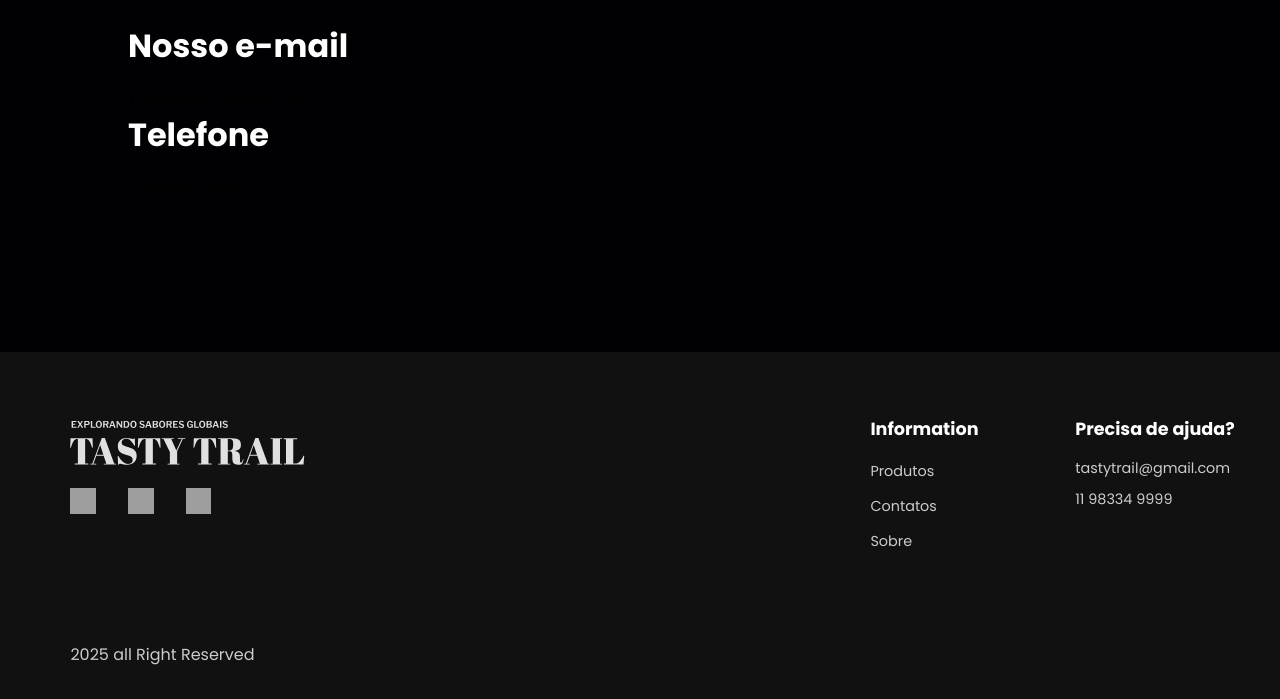
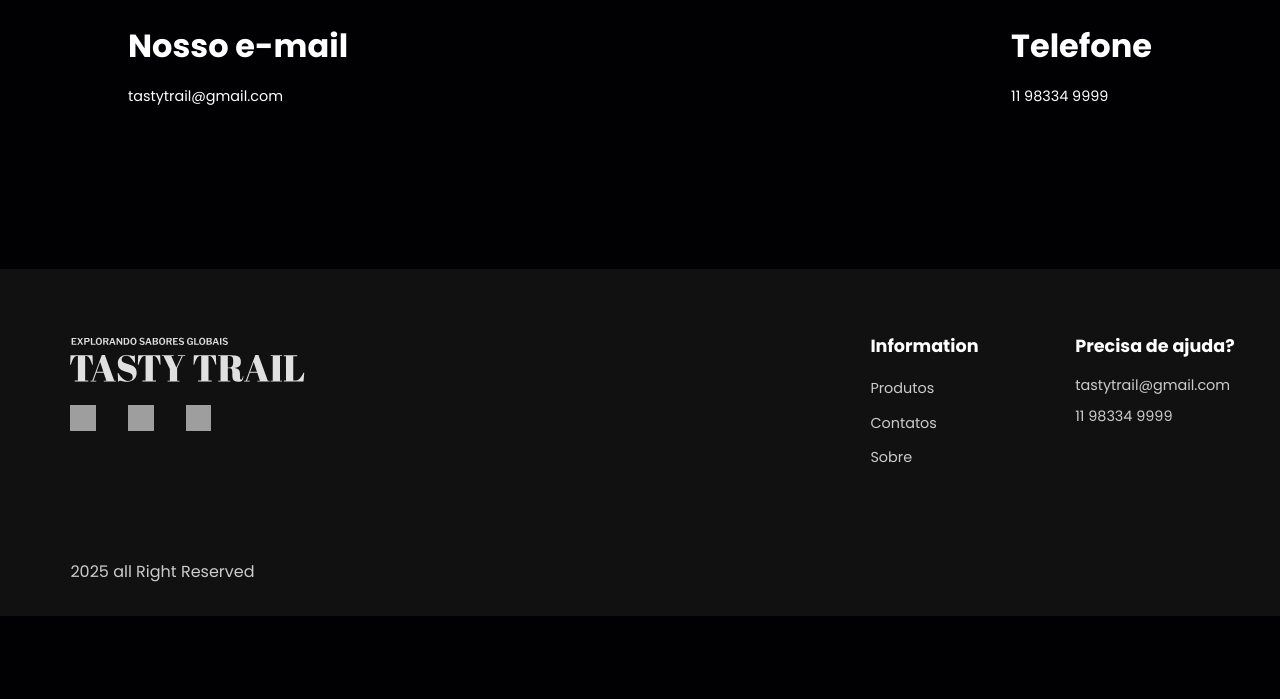
Before and after one commit to Medmaya/tastytrail_projeto, a Flask app: template templates/contatos.html in a window 1280 px wide. Shown: the part 644-1343 px from the top of the page. After the commit the page ends 1260 px from the top, so only its background shows below. Run offline with Flask 3, Linux system fonts and the light colour scheme; the template is opened without the code that fills it, so the values that code supplies are empty; grey boxes are pictures that could not be loaded.

```diff
--- a/static/style.css
+++ b/static/style.css
@@ -617,10 +617,15 @@ section {
 .contatos {
   display: flex;
   width: 100%;
-  flex-direction: column;
   justify-content: space-between;
   margin-top: 2vh;
   padding-bottom: 4vh;
+}
+
+.contatos-left,
+.contatos-right {
+  display: flex;
+  flex-direction: column;
 }
 
 .contatos h4 {
@@ -630,3 +635,10 @@ section {
   margin-bottom: 2vh;
   font-weight: 600;
 }
+
+.contatos p {
+  text-transform: none;
+  font-size: 1.8vh;
+  color: var(--letter);
+  margin-bottom: 1.2vh;
+}
--- a/templates/contatos.html
+++ b/templates/contatos.html
@@ -53,12 +53,11 @@
         <div class="contato-left">
             <h4>Nosso e-mail</h4>
             <p>tastytrail@gmail.com</p>
+        </div>
 
-        </div class="contato-right">
-        <h4>Telefone</h4>
-        <p>11 98334 9999</p>
-        <div>
-
+        <div class="contato-right">
+            <h4>Telefone</h4>
+            <p>11 98334 9999</p>
         </div>
 
     </section>
```
